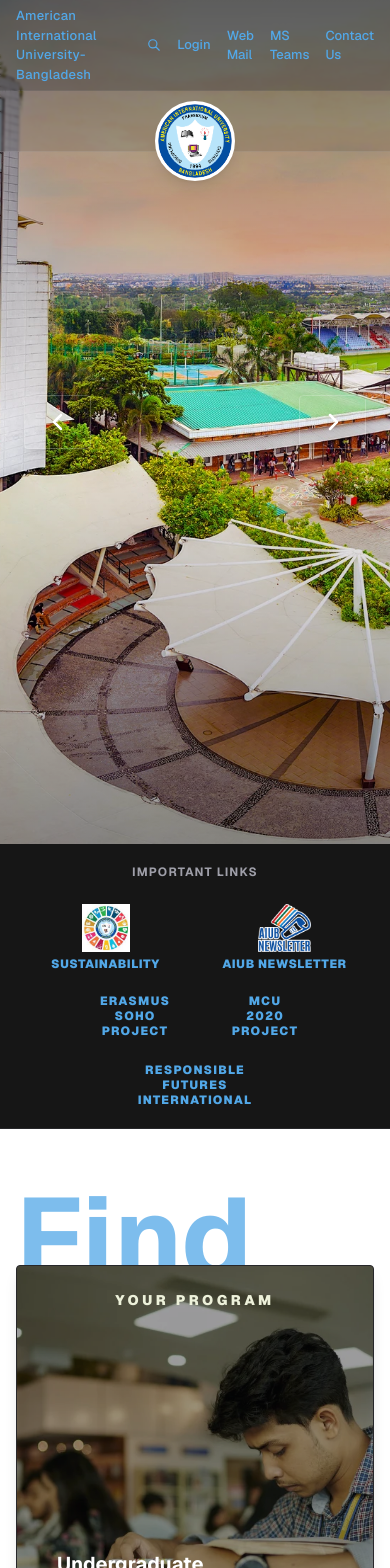
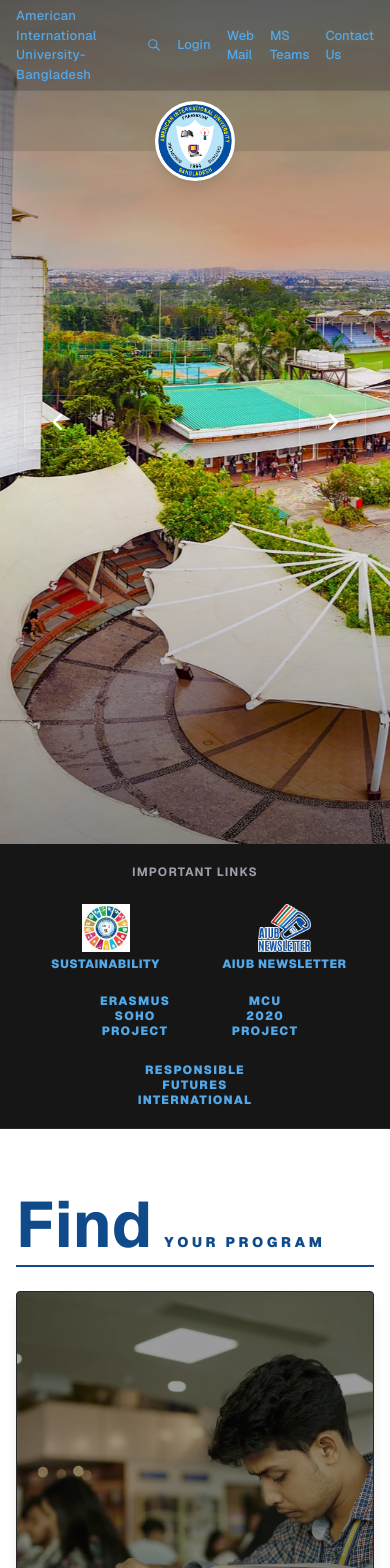
Before and after one commit to MostofaSeum/AiubHome, a Next.js app: page / in a window 390 px wide. Shown: the top 1568 px of the page. Built offline with nearby package versions, Linux system fonts and the light colour scheme.

Commit message:
feat: implement initial project layout and homepage navigation with Tailwind CSS and Framer Motion

```diff
--- a/app/layout.tsx
+++ b/app/layout.tsx
@@ -13,8 +13,8 @@ const geistMono = Geist_Mono({
 });
 
 export const metadata: Metadata = {
-  title: "Create Next App",
-  description: "Generated by create next app",
+  title: "Home | AIUB",
+  description: "AIUB",
 };
 
 export default function RootLayout({
--- a/app/page.tsx
+++ b/app/page.tsx
@@ -9,6 +9,48 @@ import 'swiper/css/effect-fade';
 
 import { Autoplay,Navigation, EffectFade } from 'swiper/modules';
 import { gsap } from 'gsap';
+import { motion } from 'framer-motion';
+
+const TypingText = ({ text, className }: { text: string; className?: string }) => {
+  const characters = Array.from(text);
+
+  const containerVariants = {
+    hidden: { opacity: 1 },
+    visible: {
+      opacity: 1,
+      transition: {
+        staggerChildren: 0.06,
+      },
+    },
+  };
+
+  const childVariants = {
+    hidden: { opacity: 0 },
+    visible: {
+      opacity: 1,
+      transition: {
+        duration: 0.3,
+        ease: "easeOut" as const,
+      },
+    },
+  };
+
+  return (
+    <motion.span
+      variants={containerVariants}
+      initial="hidden"
+      whileInView="visible"
+      viewport={{ once: true, amount: 0.3 }}
+      className={`${className} inline-flex flex-wrap`}
+    >
+      {characters.map((char, index) => (
+        <motion.span key={index} variants={childVariants} className="inline-block">
+          {char === " " ? "\u00A0" : char}
+        </motion.span>
+      ))}
+    </motion.span>
+  );
+};
 
 const TopHeader = ({ isScrolled }: { isScrolled: boolean }) => (
   <div className={`transition-colors duration-300 text-[#52a8e8] text-[13px] py-1.5 px-4 md:px-8 flex justify-between items-center ${isScrolled ? 'bg-[#2c2c2c]' : 'bg-[#2c2c2c]/40 backdrop-blur-[1px] border-b border-white/5'}`}>
@@ -235,6 +277,16 @@ const HeroSection = () => {
 
   return (
     <div className="relative h-screen w-full overflow-hidden bg-gray-950">
+      {/* Zoom Effect*/}
+      <style>{`
+        .swiper-slide-hero img {
+          transform: scale(1);
+          transition: transform 15000ms cubic-bezier(0.25, 1, 0.5, 1) !important;
+        }
+        .swiper-slide-hero.swiper-slide-active img {
+          transform: scale(1.08);
+        }
+      `}</style>
       <Swiper
         spaceBetween={0}
         slidesPerView={1}
@@ -251,7 +303,7 @@ const HeroSection = () => {
         onSlideChange={(swiper) => setActiveIndex(swiper.realIndex + 1)}
       >
         {slides.map((slide, idx) => (
-          <SwiperSlide key={idx} className="w-full h-full relative">
+          <SwiperSlide key={idx} className="w-full h-full relative swiper-slide-hero">
             <img
               src={slide.url}
               alt={`AIUB Campus View ${idx + 1}`}
@@ -304,28 +356,26 @@ const FindYourProgramAndNotices = () => {
     <div className="max-w-7xl mx-auto py-16 px-4 sm:px-6 lg:px-8 grid grid-cols-1 lg:grid-cols-3 gap-10">
 
       {/* Find Your Program Section */}
-      <div className="lg:col-span-2 flex flex-col justify-end">
-        <div className="relative h-[4.5rem] z-0 select-none">
-          <span className="text-[7rem] md:text-[9.5rem] font-bold text-[#52a8e8] opacity-75 absolute -bottom-7 left-0 leading-none tracking-normal font-sans">
-            Find
-          </span>
+      <div className="lg:col-span-2 flex flex-col justify-between">
+        {/* Section Title aligned with Notice Board Header */}
+        <div className="flex items-baseline select-none relative mb-6 border-b-2 border-[#0f4a8a] pb-2">
+          <TypingText
+            text="Find"
+            className="text-[4rem] md:text-[5.5rem] font-bold text-[#0f4a8a] opacity-75 leading-none tracking-normal font-sans"
+          />
+          <TypingText
+            text="Your Program"
+            className="text-[#0f4a8a] font-black tracking-[0.25em] text-sm md:text-base uppercase ml-3 relative z-10"
+          />
         </div>
 
-        <div className="relative bg-zinc-950 border border-zinc-800 rounded-sm overflow-hidden h-[420px] shadow-lg flex flex-col justify-between p-6 z-10 group">
+        <div className="relative bg-zinc-950 border border-zinc-800 rounded-sm overflow-hidden h-[420px] shadow-lg flex flex-col justify-end p-6 z-10 group">
           {/* Background Student Image */}
           <img
             src="images/find-your-program.webp"
             alt="Find Your Program"
             className="absolute inset-0 w-full h-full object-cover opacity-60 group-hover:scale-105 transition-transform duration-700 "
           />
-
-
-          {/* Top Title */}
-          <div className="relative z-10 text-center">
-            <h3 className="text-[#edf1da] font-black tracking-[0.25em] text-sm md:text-base uppercase select-none">
-              YOUR PROGRAM
-            </h3>
-          </div>
 
           {/* Bottom Links: Undergraduate & Graduate */}
           <div className="relative z-10 w-full px-4 md:px-8 pb-4">
@@ -355,7 +405,9 @@ const FindYourProgramAndNotices = () => {
       {/* Notice Board */}
       <div>
         <div className="flex justify-between items-center border-b-2 border-[#0f4a8a] mb-6 pb-2">
-          <h2 className="text-2xl font-bold text-[#0f4a8a] uppercase">Notice</h2>
+          <h2 className="text-2xl font-bold text-[#0f4a8a] uppercase">
+            <TypingText text="Notice" />
+          </h2>
         </div>
         <div className="bg-white border border-gray-200 flex flex-col h-[420px]">
           <div className="flex-grow overflow-y-auto p-4 flex flex-col gap-4">
@@ -654,12 +706,14 @@ const NewsAndEvents = () => {
       {/* Title as it was before */}
       <div className="max-w-7xl mx-auto flex justify-between items-center mb-10">
         <div className="flex items-baseline select-none relative">
-          <span className="text-[4rem] md:text-[5.5rem] font-bold text-[#0f4a8a] opacity-75 leading-none tracking-normal font-sans">
-            News
-          </span>
-          <h3 className="text-[#0f4a8a] font-black tracking-[0.25em] text-sm md:text-base uppercase ml-3 relative z-10">
-            And Events
-          </h3>
+          <TypingText
+            text="News"
+            className="text-[4rem] md:text-[5.5rem] font-bold text-[#0f4a8a] opacity-75 leading-none tracking-normal font-sans"
+          />
+          <TypingText
+            text="And Events"
+            className="text-[#0f4a8a] font-black tracking-[0.25em] text-sm md:text-base uppercase ml-3 relative z-10"
+          />
         </div>
       </div>
 
@@ -710,9 +764,10 @@ const Faculties = () => {
     <section className="w-full py-16 bg-white">
       <div className="max-w-7xl mx-auto flex justify-center items-center mb-12">
         <div className="flex items-baseline select-none relative">
-          <span className="text-[4rem] md:text-[5.5rem] font-bold text-[#0f4a8a] opacity-75 leading-none tracking-normal font-sans">
-            Faculties
-          </span>
+          <TypingText
+            text="Faculties"
+            className="text-[4rem] md:text-[5.5rem] font-bold text-[#0f4a8a] opacity-75 leading-none tracking-normal font-sans"
+          />
         </div>
       </div>
 
--- a/package.json
+++ b/package.json
@@ -8,6 +8,7 @@
     "start": "next start"
   },
   "dependencies": {
+    "framer-motion": "^12.40.0",
     "gsap": "^3.15.0",
     "motion": "^12.40.0",
     "next": "16.2.6",
```
Also changed, not shown: 1 other file (tests, documents, lock files or other folders).
